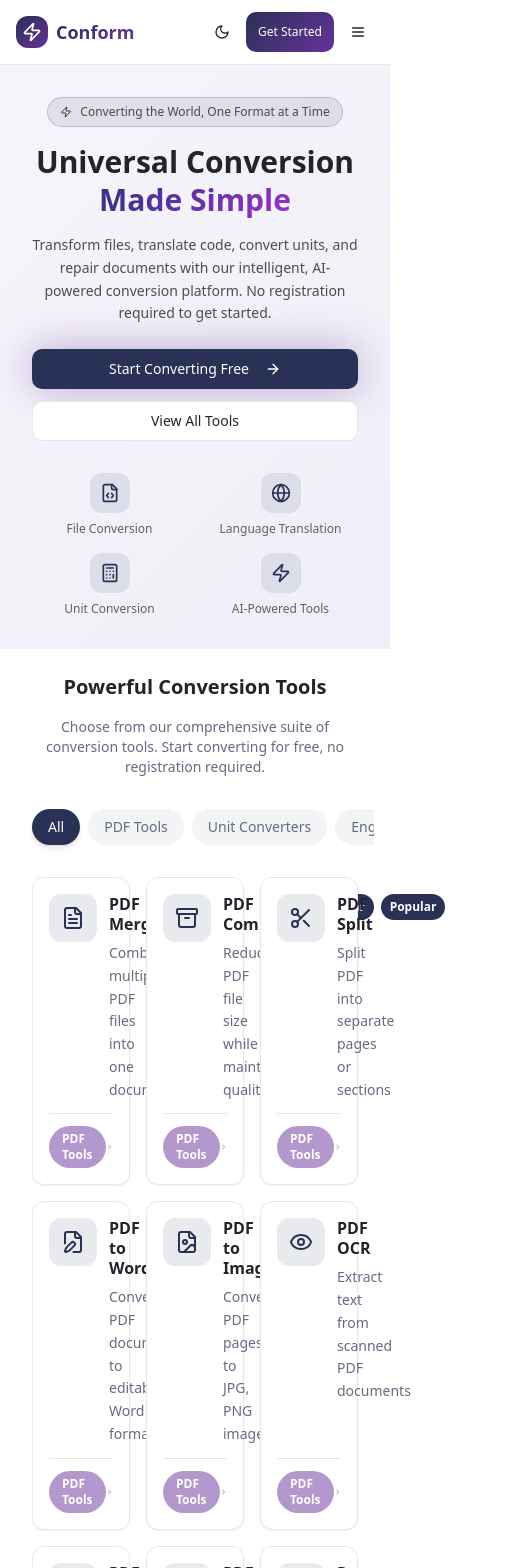
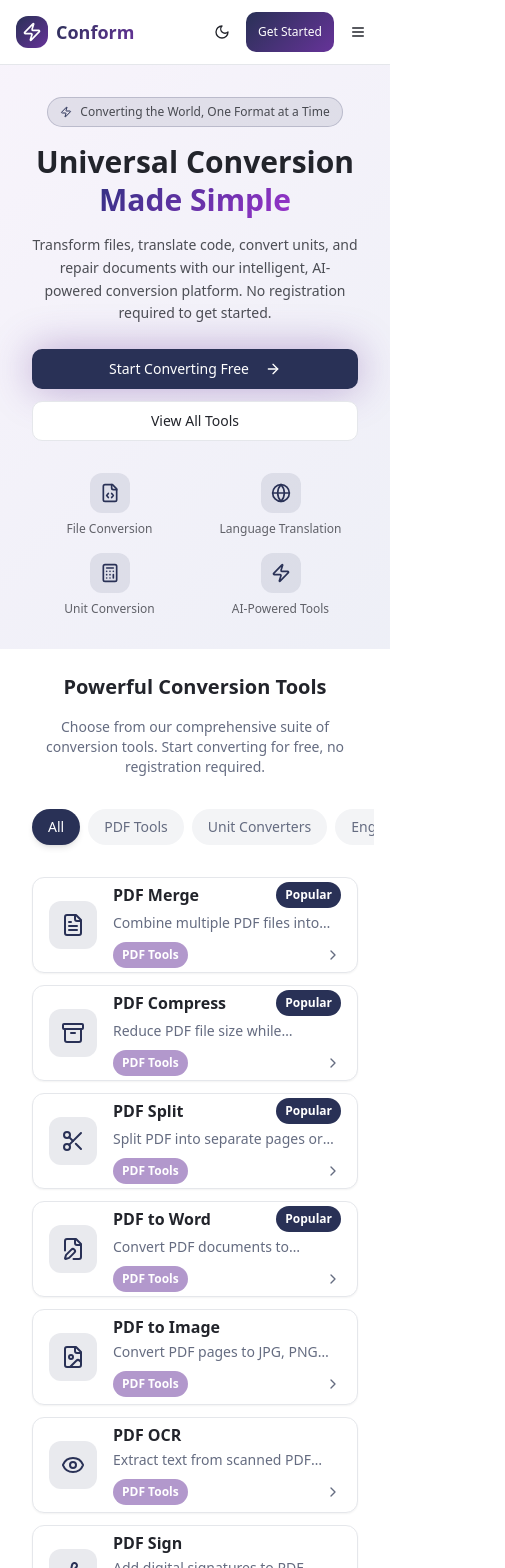
Before and after one commit to Gfibion/conform, a React (Vite) app: page / in a window 390 px wide. Shown: the top 1568 px of the page, 505 px wide, since content can reach past the window. Built offline with nearby package versions, Linux system fonts and the light colour scheme.

Commit message:
Refactor: Mobile view tool card layout
Adjusted the mobile view tool card layout to match the provided screenshot, ensuring consistent length and width for improved visibility.

```diff
--- a/src/components/ToolsGrid.tsx
+++ b/src/components/ToolsGrid.tsx
@@ -657,24 +657,24 @@ export const ToolsGrid = () => {
         </div>
 
         {/* Tools Grid */}
-        <div className="grid grid-cols-3 gap-4 px-4">
+        <div className="grid grid-cols-1 gap-3 px-4">
           {filteredTools.map((tool) => {
             const Icon = tool.icon;
             return (
               <Card
                 key={tool.id}
-                className={`group cursor-pointer transition-all duration-200 hover:shadow-lg hover:scale-[1.02] bg-card border-border ${
+                className={`group cursor-pointer transition-all duration-200 hover:shadow-lg bg-card border-border h-24 ${
                   tool.component ? 'hover:shadow-glow' : ''
                 }`}
                 onClick={() => handleToolClick(tool.id)}
               >
-                <CardContent className="p-4 h-full flex flex-col">
-                  <div className="flex items-start space-x-3 mb-3">
+                <CardContent className="p-4 h-full flex items-center">
+                  <div className="flex items-center space-x-4 w-full">
                     <div className="w-12 h-12 bg-primary/10 rounded-xl flex items-center justify-center group-hover:bg-primary/20 transition-colors flex-shrink-0">
                       <Icon className="w-6 h-6 text-primary" />
                     </div>
                     <div className="flex-1 min-w-0">
-                      <div className="flex items-start justify-between mb-2">
+                      <div className="flex items-center justify-between mb-1">
                         <h3 className="font-semibold text-foreground text-base leading-tight group-hover:text-primary transition-colors">
                           {tool.title}
                         </h3>
@@ -687,21 +687,18 @@ export const ToolsGrid = () => {
                           </Badge>
                         )}
                       </div>
-                      <p className="text-muted-foreground text-sm leading-relaxed">
+                      <p className="text-muted-foreground text-sm leading-relaxed line-clamp-1">
                         {tool.description}
                       </p>
-                    </div>
-                  </div>
-
-                  <div className="mt-auto pt-3 border-t border-border">
-                    <div className="flex items-center justify-between">
+                      <div className="flex items-center justify-between mt-2">
                         <Badge
                           variant="secondary"
-                        className="text-xs px-3 py-1 bg-secondary/50"
+                          className="text-xs px-2 py-1 bg-secondary/50"
                         >
                           {tool.category}
                         </Badge>
                         <ChevronRight className="w-4 h-4 text-muted-foreground group-hover:text-primary transition-colors" />
+                      </div>
                     </div>
                   </div>
                 </CardContent>
```
Lines whose indentation alone changed are shown as unchanged.
